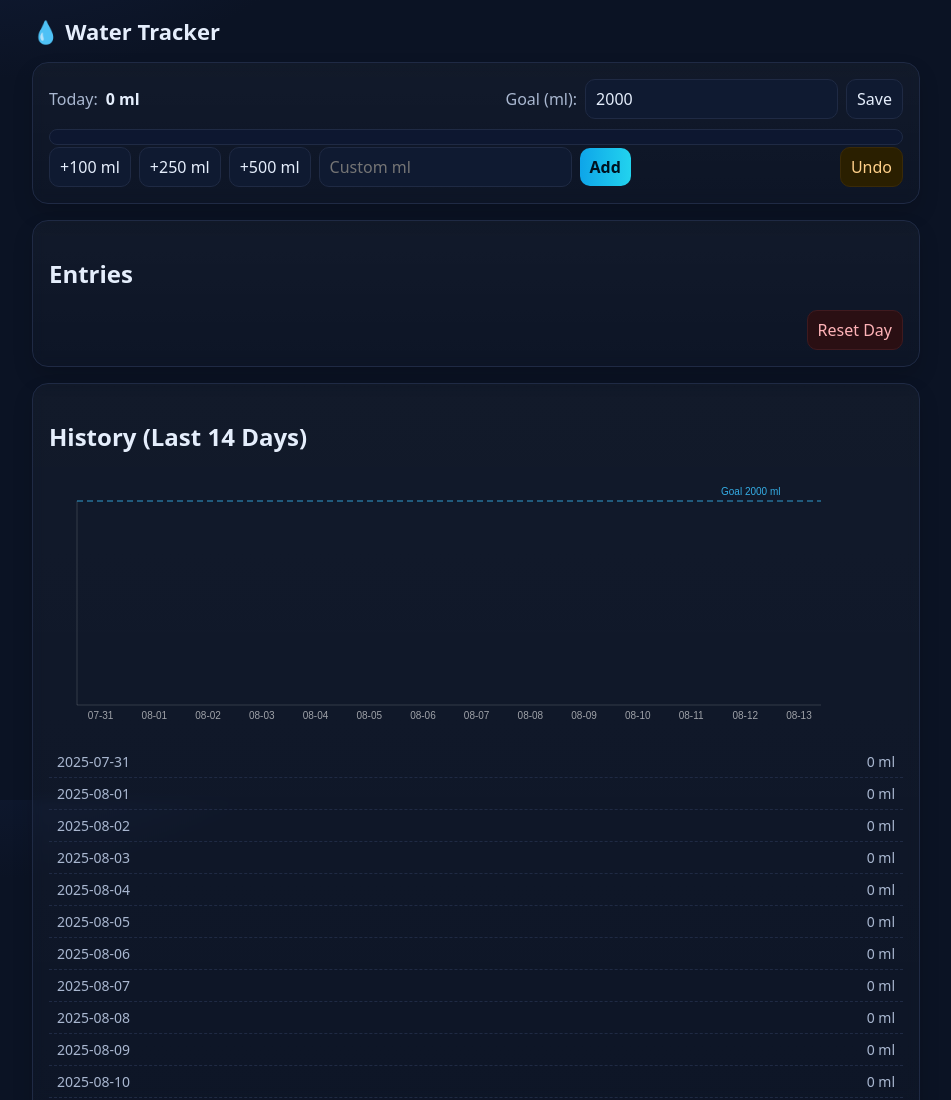
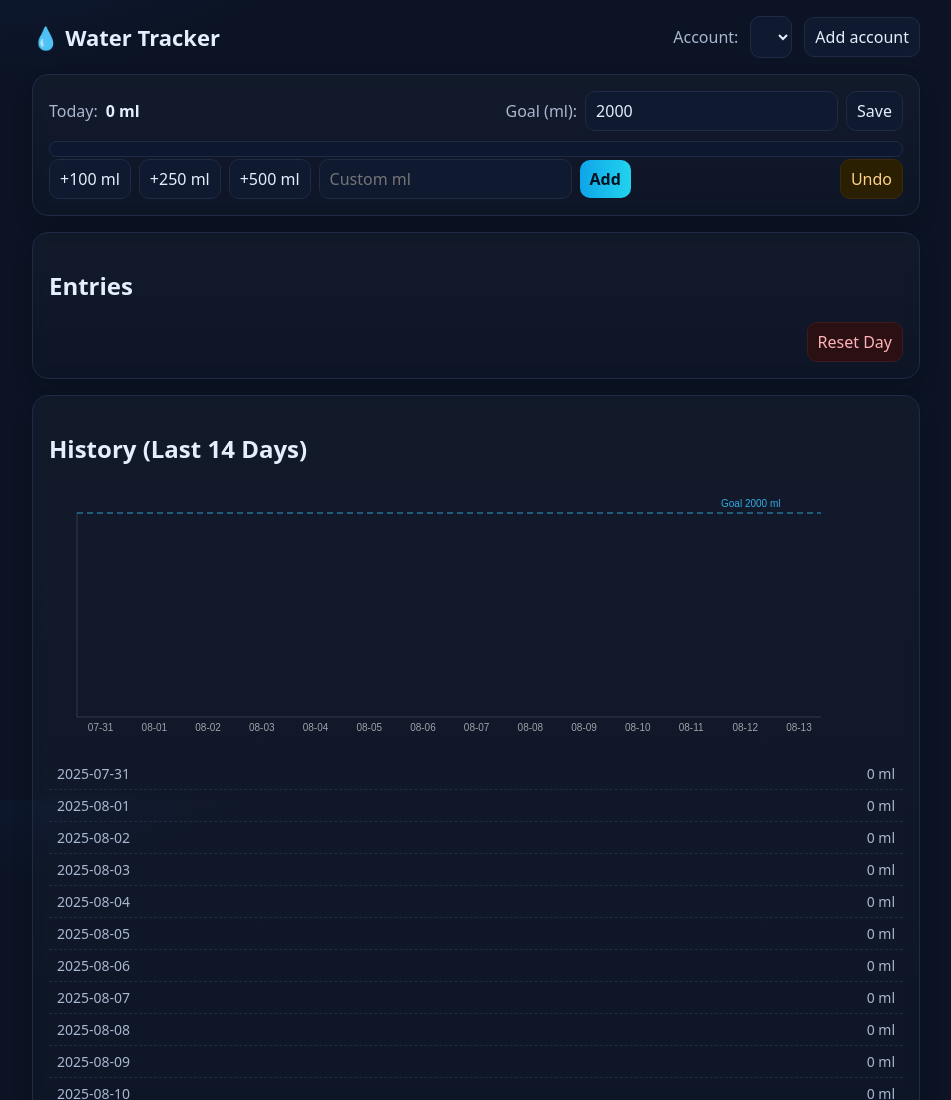
Before and after one commit to gasisgoing2806/mainv1, a plain HTML site: page index.html in a window 1280 px wide. Shown: the top 1100 px of the page, without its empty margins (164-1115 px from the left). Drawn offline with Linux system fonts and the light colour scheme.

Commit message:
Update index.html
added separate profiles

```diff
--- a/index.html
+++ b/index.html
@@ -9,10 +9,21 @@
   <link rel="icon" href="icons/icon-192.png" sizes="192x192" />
   <link rel="apple-touch-icon" href="icons/icon-192.png" />
   <link rel="stylesheet" href="styles.css" />
+  <style>
+    /* tiny style for the account selector */
+    select, input[type=text] {
+      font: inherit; padding: 8px 10px; border-radius: 10px;
+      border: 1px solid var(--border); background: #0f1a31; color: var(--text);
+    }
+  </style>
 </head>
 <body>
   <header>
     <h1>💧 Water Tracker</h1>
+    <div class="spacer"></div>
+    <label class="label" for="accountSelect">Account:</label>
+    <select id="accountSelect" title="Select account"></select>
+    <button id="addAccountBtn" class="secondary">Add account</button>
     <button id="installBtn" hidden>Install</button>
   </header>
 
@@ -61,8 +72,6 @@
     <small>Local-only, offline-first. Your data stays in your browser.</small>
   </footer>
 
-  <script src="app.js"></script>
-<script type="module" src="app.js"></script>
-
+  <script type="module" src="app.js"></script>
 </body>
 </html>
```
